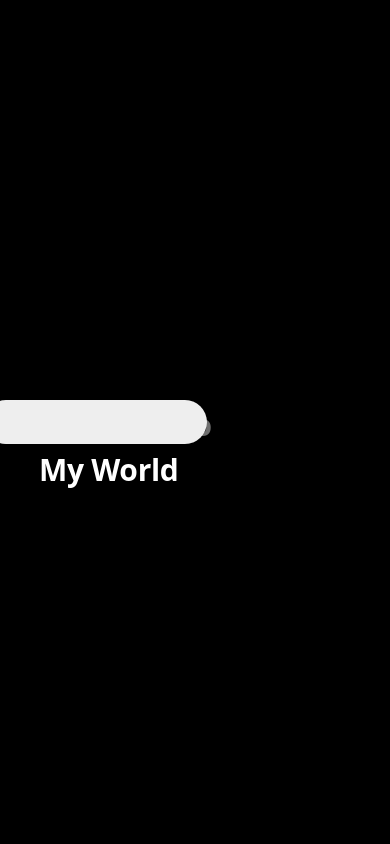
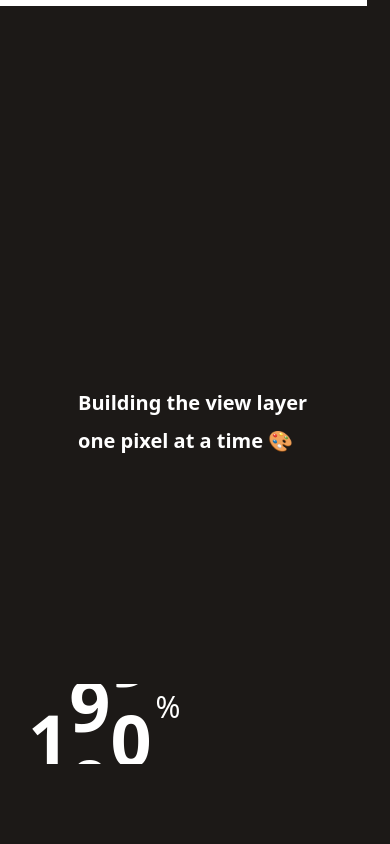
Before and after one commit to codesbycj/gabokeke, a React (Vite) app: page / in a window 390 px wide. Shown: the top 844 px of the page. Built offline with nearby package versions, Linux system fonts and the light colour scheme.

Commit message:
Coming Together

```diff
--- a/src/components/Transition/Transition.css
+++ b/src/components/Transition/Transition.css
@@ -113,12 +113,12 @@
   .transition .intro {
     position: absolute;
     top: calc(50% - 20px);
-    left: 10%;
+    left: 8%;
     width: 45%;
   }
 
   .transition h1 {
-    font-size: 30px;
+    font-size: 25px;
     font-weight: 800;
     letter-spacing: -0.01em;
   }
--- a/src/components/Transition/Transition.jsx
+++ b/src/components/Transition/Transition.jsx
@@ -56,7 +56,7 @@ export const Transition = () => {
         }
       };
 
-      const pinnedHeight = window.innerHeight * 4;
+      const pinnedHeight = window.innerHeight * 3.5;
 
       gsap.set(handContainer.current, { rotationZ: -90 });
 
--- a/src/pages/Home.jsx
+++ b/src/pages/Home.jsx
@@ -15,20 +15,17 @@ export const Home = () => {
 
   return (
     <div className="bg-black overflow-x-hidden">
-      {/* {isLoading ? (
+      {isLoading ? (
         <Loading />
       ) : (
         <main>
           <Header />
           <Hero />
+          <Transition />
           <Experience />
           <Footer />
         </main>
-      )} */}
-
-                <Transition />
-
+      )}
     </div>
-
   );
 };
```
